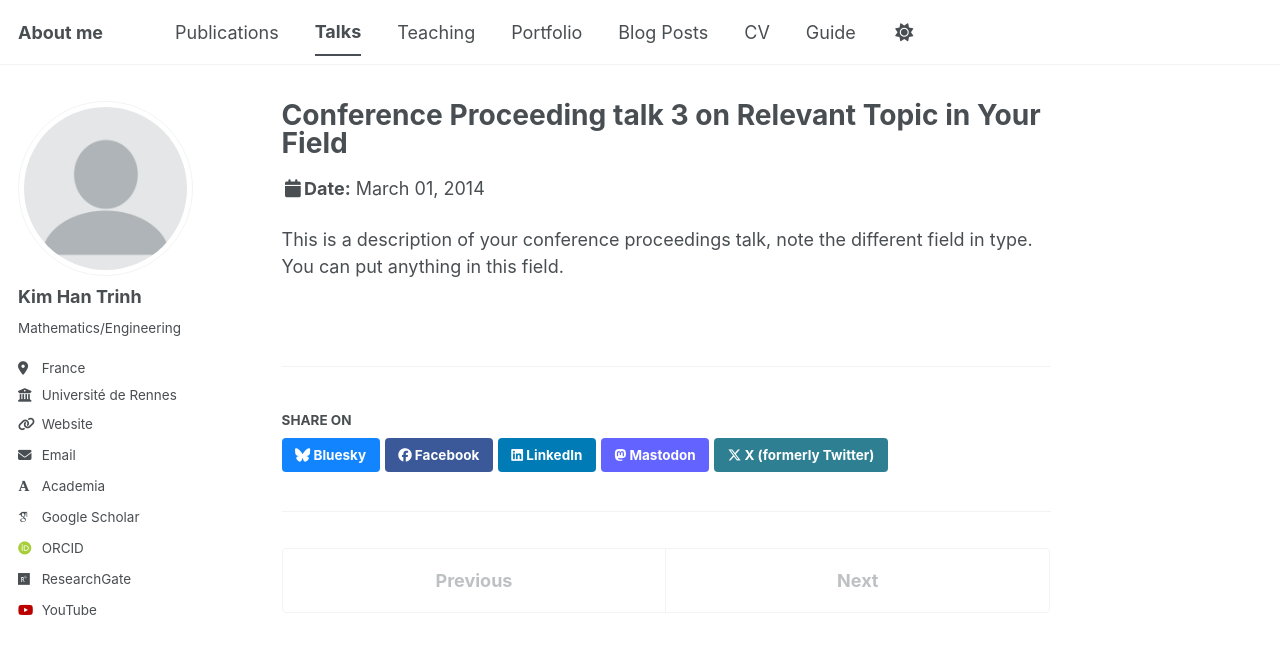
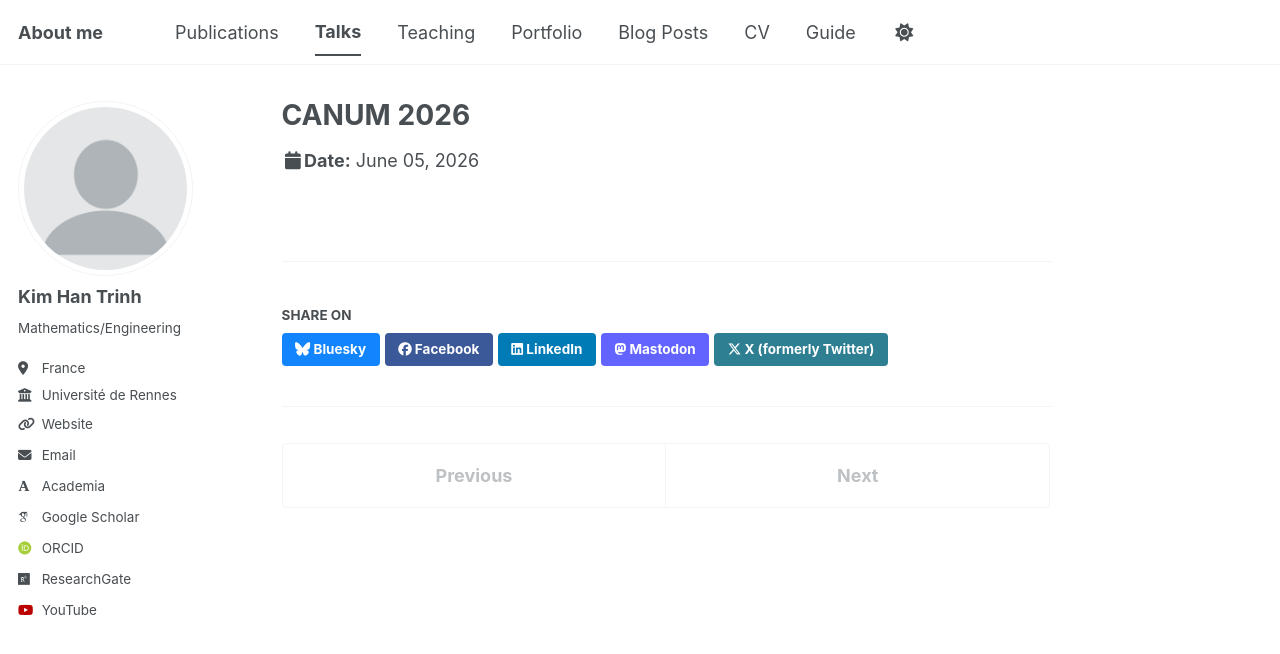
Before and after one commit to khtrinh96/khtrinh96.github.io, a Jekyll site: the page built from _talks/2014-03-01-talk-3.md, in a window 1280 px wide. Shown: the top 654 px of the page. Built offline with Jekyll 4.4.1, drawn with Linux system fonts in a browser that asks for light colours; some web fonts are replaced; a script bundle is joined from its source files by our own code; library files that are not in the unit come from our copies.

Commit message:
Update 2014-03-01-talk-3.md

```diff
--- a/_talks/2014-03-01-talk-3.md
+++ b/_talks/2014-03-01-talk-3.md
@@ -1,11 +1,10 @@
 ---
-title: "Conference Proceeding talk 3 on Relevant Topic in Your Field"
+title: "CANUM 2026"
 collection: talks
-type: "Conference proceedings talk"
-permalink: /talks/2014-03-01-talk-3
-venue: "Testing Institute of America 2014 Annual Conference"
-date: 2014-03-01
-location: "Los Angeles, CA, USA"
+type: talk
+permalink: /talks/talk-3
+venue: "Saint-Jacut-De-La-Mer"
+date: 1 - 5 Jun, 2026
+location: "Saint-Jacut-De-La-Mer"
+slidesurl: 'https://khtrinh96.github.io/files/slides3.pdf'
 ---
-
-This is a description of your conference proceedings talk, note the different field in type. You can put anything in this field.
```
